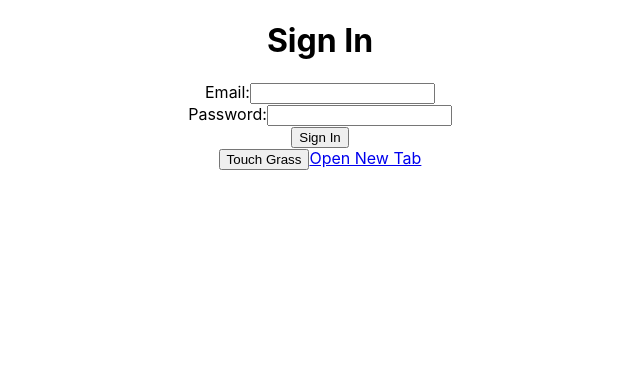
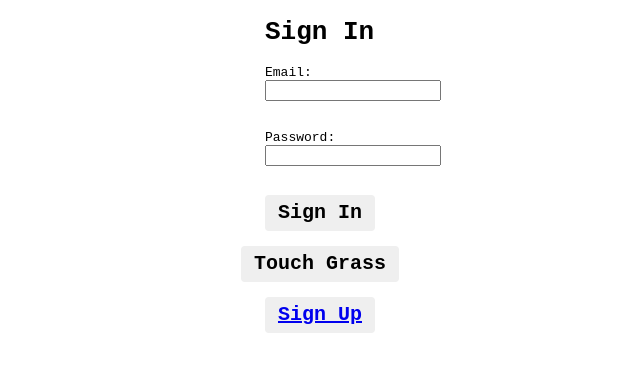
Before and after one commit to StevenNZ/frinder, a React (Create React App) app in the folder my-app/: page / in a window 1280 px wide. Shown: the top 372 px of the page, without its empty margins (320-960 px from the left). Built offline with nearby package versions, Linux system fonts and the light colour scheme; no server answers.

Commit message:
Added new css

```diff
--- a/my-app/src/App.css
+++ b/my-app/src/App.css
@@ -1,38 +1,33 @@
 .App {
-  text-align: center;
+  display: flex;
+  flex-direction: column;
+  justify-content: space-between;
+  align-items: center;
+  gap: 15px;
 }
 
-.App-logo {
-  height: 40vmin;
-  pointer-events: none;
+.TouchBtn {
+  padding: 0.5rem 1rem;
+  white-space: nowrap;
+  border-radius: 0.3rem;
+  font-size: 20px;
+  font-weight: 600;
+  border: none;
+  cursor: pointer;
+
 }
 
-@media (prefers-reduced-motion: no-preference) {
-  .App-logo {
-    animation: App-logo-spin infinite 20s linear;
-  }
+.SignUp{
+  padding: 0.5rem 1rem;
+  white-space: nowrap;
+  border-radius: 0.3rem;
+  font-size: 20px;
+  font-weight: 600;
+  border: none;
+  cursor: pointer;
 }
 
-.App-header {
-  background-color: #282c34;
-  min-height: 100vh;
-  display: flex;
-  flex-direction: column;
-  align-items: center;
-  justify-content: center;
-  font-size: calc(10px + 2vmin);
-  color: white;
+
+*{
+  font-family: monospace;
 }
-
-.App-link {
-  color: #61dafb;
-}
-
-@keyframes App-logo-spin {
-  from {
-    transform: rotate(0deg);
-  }
-  to {
-    transform: rotate(360deg);
-  }
-}
--- a/my-app/src/App.tsx
+++ b/my-app/src/App.tsx
@@ -1,13 +1,17 @@
 import React, { useState } from "react";
-import './App.css';
-import { Link } from 'react-router-dom';
-import AuthDetails from './auth/AuthDetails';
+import "./App.css";
+import { Link } from "react-router-dom";
+import AuthDetails from "./auth/AuthDetails";
 import { auth, db } from "./auth/Firebase";
 import { set, ref, update, push, child } from "firebase/database";
 
 function App() {
   const [latitude, setLatitude] = useState<number | null>(null);
   const [longitude, setLongitude] = useState<number | null>(null);
+  let match1 = false;
+  let match2 = false;
+  const match3 = false;
+  const match4 = false;
 
   function calculateDistance(
     lat1: number,
@@ -30,6 +34,14 @@ function App() {
     return d;
   }
 
+  function findCommonElements<T>(array1: T[], array2: T[]): boolean {
+    const commonElements: T[] = array1.filter((item) => array2.includes(item));
+    if (commonElements.length > 0) {
+      console.log(true);
+    }
+    return true;
+  }
+
   function geoFindMe(): void {
     const status: HTMLElement | null = document.querySelector("#status");
     const mapLink: HTMLAnchorElement | null =
@@ -49,12 +61,6 @@ function App() {
 
       if (status) {
         status.textContent = "";
-      }
-
-      if (mapLink) {
-        mapLink.href = `https://www.openstreetmap.org/#map=18/${latitude}/${longitude}`;
-        mapLink.textContent = `Latitude: ${latitude} °, Longitude: ${longitude} °`;
-        console.log(latitude, longitude);
       }
     }
 
@@ -80,14 +86,15 @@ function App() {
   function handleButtonClick(): void {
     geoFindMe();
 
-    const dbRef = ref(db, auth.currentUser?.uid + '/dist');
+    const dbRef = ref(db, auth.currentUser?.uid + "/dist");
 
-    update(dbRef, { latitude: latitude, longitude: longitude }).then(() => {
-    console.log('Data updated successfully');
-  })
-  .catch((error) => {
-    console.error('Error updating data:', error);
-  });
+    update(dbRef, { latitude: latitude, longitude: longitude })
+      .then(() => {
+        console.log("Data updated successfully");
+      })
+      .catch((error) => {
+        console.error("Error updating data:", error);
+      });
 
     if (latitude !== null && longitude !== null) {
       console.log("Latitude:", latitude);
@@ -95,24 +102,64 @@ function App() {
 
       // Call any functions or perform actions with latitude and longitude here
       // For example, you can calculate distance using the calculateDistance function
+
+      const array1: string[] = ["Runing", "Music", "Cooking"];
+      const array2: string[] = ["Music", "Cooking", "Gaming"];
+      const array3: string[] = ["Bowling", "Yoga", "Gaming"];
+
       const distance = calculateDistance(
         latitude,
         longitude,
         -36.85266445831981,
         174.77014361986554
       );
+
+      const commonElements: boolean = findCommonElements(array1, array2);
+
+      if (distance < 20 && commonElements == true) {
+        match1 = true;
+        console.log("MATCH");
+      }
+
+      const distance1 = calculateDistance(
+        latitude,
+        longitude,
+        -168.85266445831981,
+        14.77014361986554
+      );
+
+      const commonElements1: boolean = findCommonElements(array1, array3);
+
+      if (distance1 < 20 && commonElements1 == true) {
+        match2 = true;
+      }
+
       console.log("Distance:", distance);
     }
   }
 
-
   return (
     <div className="App">
-      <AuthDetails/>
-      <button id="find-me" onClick={handleButtonClick}>
+      <AuthDetails />
+      <button className="TouchBtn" id="find-me" onClick={handleButtonClick}>
         Touch Grass
       </button>
-      <Link to="/sign-up" target="_blank">Open New Tab</Link>
+      <button className="SignUp">
+        <Link to="/sign-up" target="_blank" >
+          Sign Up
+        </Link>
+      </button>
+
+      {match1 ? (
+        <div>
+          <p>
+            "You have been pinged with Betty Lin, their profile will be in your
+            pings"
+          </p>
+        </div>
+      ) : (
+        ""
+      )}
     </div>
   );
 }
--- /dev/null
+++ b/my-app/src/auth/Auth.css
@@ -0,0 +1,28 @@
+
+.emailEntry{
+    width: 100px;
+    height:50px;
+    padding-bottom: 15px;
+}
+
+.passEntry{
+    width: 100px;
+    height:50px;
+    padding-bottom: 15px;
+}
+
+.signIn{
+    padding: 0.5rem 1rem;
+    white-space: nowrap;
+    border-radius: 0.3rem;
+    font-size: 20px;
+    font-weight: 600;
+    border: none;
+    cursor: pointer;
+
+}
+
+.signIn::backdrop{
+    background-color: black;
+    color: #fff;
+}
--- a/my-app/src/auth/AuthDetails.jsx
+++ b/my-app/src/auth/AuthDetails.jsx
@@ -4,6 +4,7 @@ import { ref, child, get } from "firebase/database";
 import { onAuthStateChanged, signOut } from 'firebase/auth'
 import { signInWithEmailAndPassword } from 'firebase/auth';
 import Map from '../Map';
+import './Auth.css';
 
 const AuthDetails = () => {
     const [authUser, setAuthUser] = useState(null)
@@ -79,7 +80,7 @@ const AuthDetails = () => {
             : <div>
             <h1>Sign In</h1>
             <form onSubmit={signIn}>
-              <div>
+              <div className='emailEntry'>
                 <label htmlFor="email">Email:</label>
                 <input
                   type="email"
@@ -89,7 +90,7 @@ const AuthDetails = () => {
                   required
                 />
               </div>
-              <div>
+              <div className='passEntry'>
                 <label htmlFor="password">Password:</label>
                 <input
                   type="password"
@@ -99,7 +100,7 @@ const AuthDetails = () => {
                   required
                 />
               </div>
-              <button type="submit">Sign In</button>
+              <button className='signIn' type="submit">Sign In</button>
             </form>
           </div>}
     </div>
```
